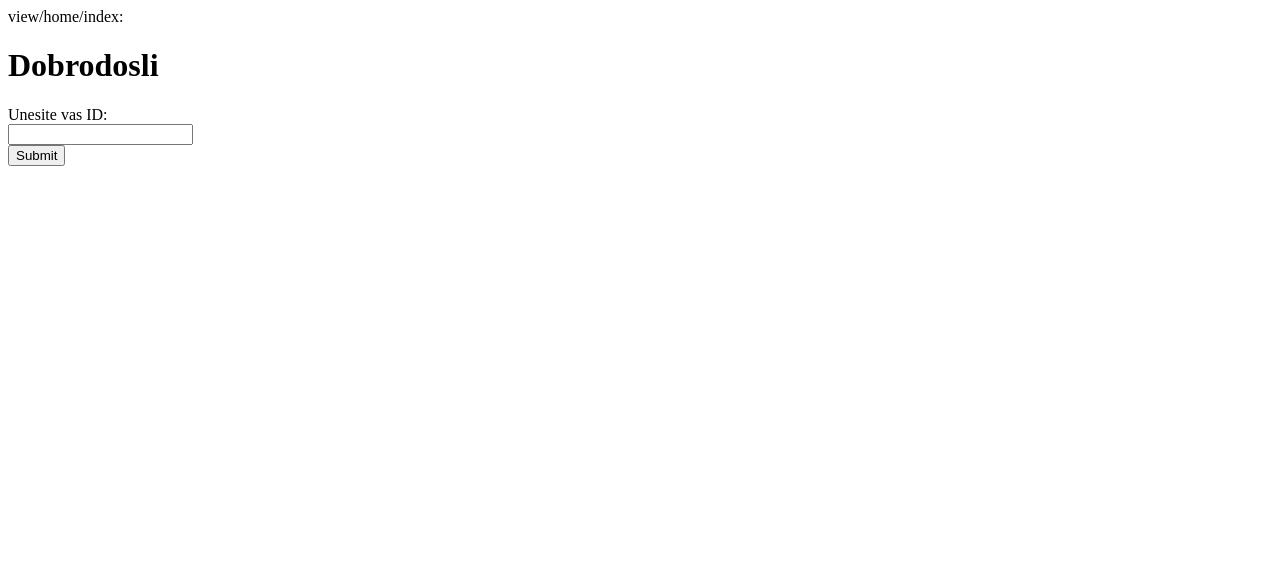
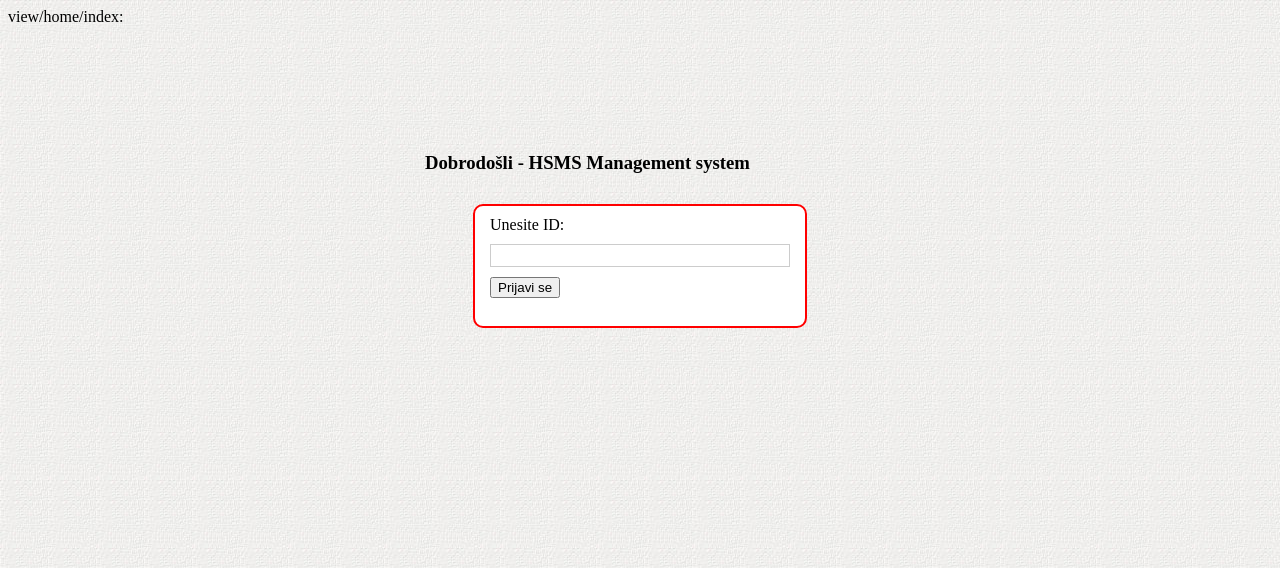
Before and after one commit to somi92/hsms-ms, a PHP site: page / in a window 1280 px wide. Shown: the top 568 px of the page. Run offline with PHP 8.4, Linux system fonts and the light colour scheme; data that the repository does not hold is empty.

Commit message:
Decorating UI for login and home. Fix css load when params on/off.

```diff
--- a/app/views/PageTemplate.php
+++ b/app/views/PageTemplate.php
@@ -38,11 +38,12 @@
 		}
 
 		public function showLoginForm() {
-			echo '<form action="/HSMS-MS/public/home/login" method="post">
-						Unesite vas ID:<br>
+			echo '
+					<form action="/HSMS-MS/public/home/login" method="post">
+						Unesite ID:<br>
 						<input type="text" name="userid" value="">
 						<br>
-						<input type="submit" value="Submit">
+						<input type="submit" value="Prijavi se">
 				   </form>';
 		}
 
--- a/app/views/home/index.php
+++ b/app/views/home/index.php
@@ -9,13 +9,15 @@ view/home/index:
 ?>
 <!DOCTYPE html>
 <html lang="en">
+
+  <meta charset="utf-8">
+  <link rel="stylesheet" type="text/css" href="css/style.css">
+
   <head>
     <title>HSMS Management System</title>
   </head>
 
   <body onload="document.forms[0].reset();">
-
-  	<h1>Dobrodosli</h1>
 
     <?php
 
@@ -25,11 +27,14 @@ view/home/index:
         $pt->showManagementPanel();
         echo '</br></br><a href="/HSMS-MS/public/home/logout">Logout</a>';
       } else {
+        echo '<h3 id="welcome">Dobrodošli - HSMS Management system</h3>';
         if($data == "logging") {
-          $data = "Loggin unsuccessful, user not found.";
+          $data = "Prijava je neuspešna, korisnik nije pronađen.";
+          echo $data;
         }
-        echo $data;
+        echo '<div id="login_form">';
         $pt->showLoginForm();
+        echo '</div>';
       }
     ?>
 
--- a/public/css/style.css
+++ b/public/css/style.css
@@ -30,7 +30,7 @@ div#popupContact {
 	font-family:'Raleway',sans-serif
 }
 
-form {
+#form {
 	max-width:300px;
 	min-width:250px;
 	padding:10px 50px;
@@ -40,7 +40,7 @@ form {
 	background-color:#fff
 }
 
-form p {
+#form p {
 	margin-top:10px;
 	font-family:raleway
 }
@@ -250,3 +250,26 @@ button:hover {
 	display: inline-block;
 	margin: 0% 0% 2% 2%;
 }
+
+#login_form {
+	/*display: inline-block;*/
+	width: 300px;
+	height: 100px;
+	border: 2px solid red;
+	margin: auto;
+	margin-top: 30px;
+	padding: 10px 15px 10px 15px;
+	border-radius: 10px;
+	background-color: white;
+}
+
+#login_form input {
+	margin-top: 10px;
+}
+
+#welcome {
+	/*border: 1px solid blue;*/
+	width: 430px;
+	margin: auto;
+	margin-top: 10%;
+}
```
